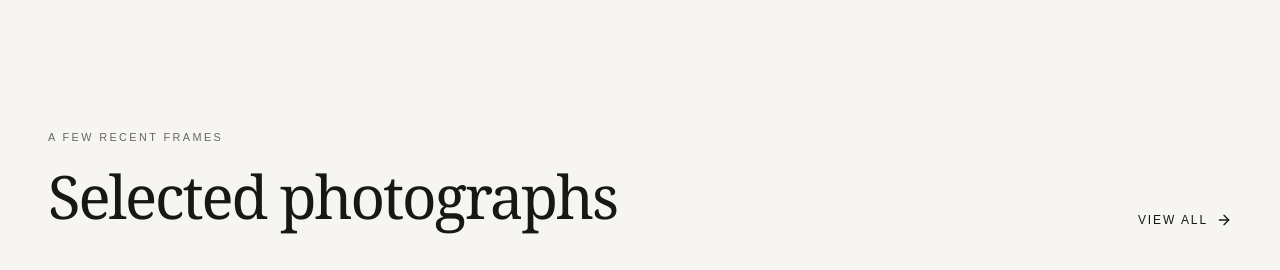
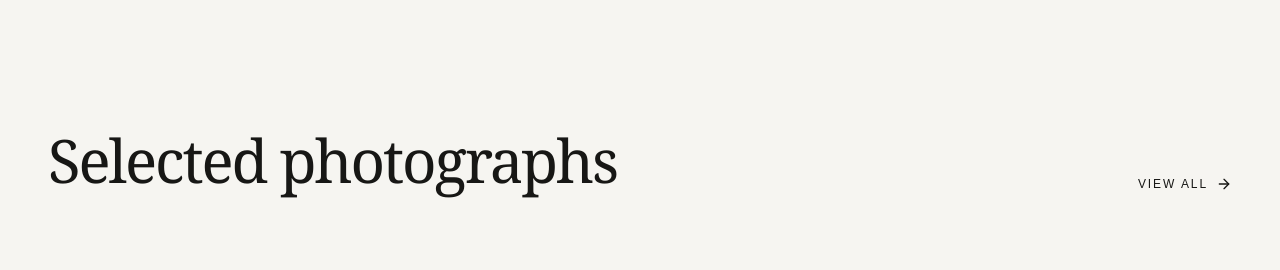
Before and after one commit to TomasVSantos/portfolio-photography, a Next.js app: page / in a window 1280 px wide. Shown: the part 1000-1270 px from the top of the page. Built offline with nearby package versions, Linux system fonts and the light colour scheme.

Commit message:
Reduce decorative heading labels

```diff
--- a/src/components/ui/section-heading.tsx
+++ b/src/components/ui/section-heading.tsx
@@ -1,7 +1,6 @@
 import { cn } from "@/lib/utils";
 
 export function SectionHeading({
-  eyebrow,
   children,
   className,
 }: {
@@ -11,11 +10,6 @@ export function SectionHeading({
 }) {
   return (
     <div className={cn("max-w-3xl", className)}>
-      {eyebrow && (
-        <p className="text-muted-foreground mb-5 text-[0.68rem] tracking-[0.22em] uppercase">
-          {eyebrow}
-        </p>
-      )}
       <h2 className="font-serif text-4xl leading-[1.05] font-normal tracking-[-0.035em] sm:text-5xl lg:text-6xl">
         {children}
       </h2>
```
